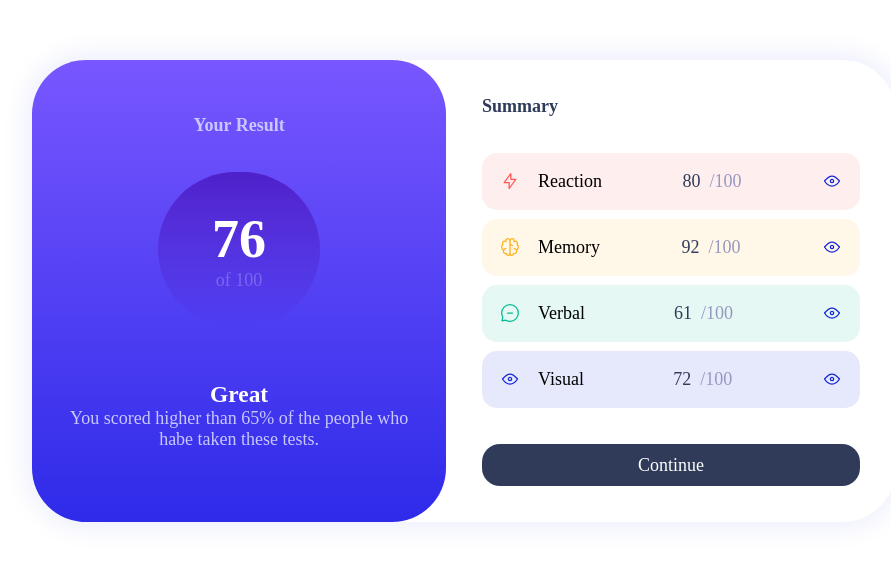
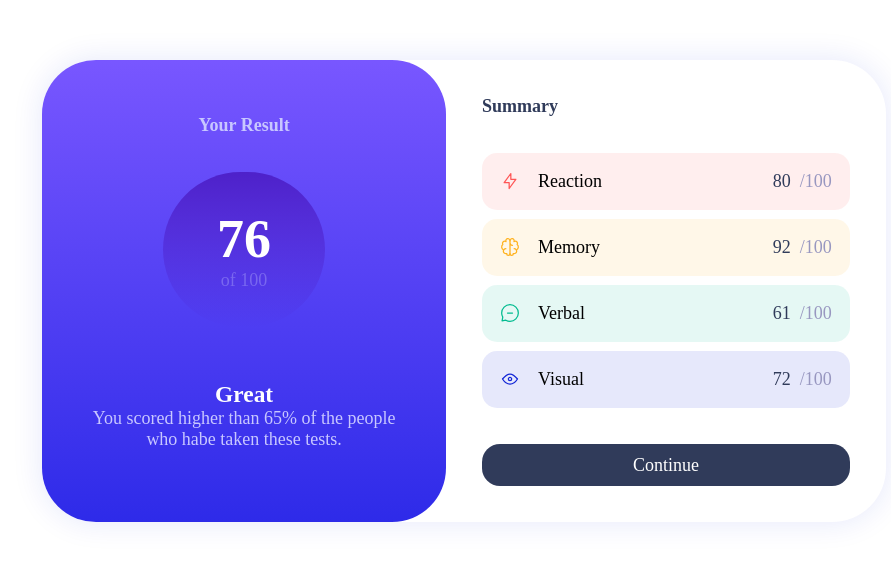
Before and after one commit to Matysek9/summarytablereact, a React (Vite) app: page / in a window 1280 px wide. Shown: the part 109-670 px from the top of the page, without its empty margins (176-1067 px from the left). Built offline with nearby package versions, Linux system fonts and the light colour scheme.

Commit message:
not working svg

```diff
--- a/src/components/ResultBar.jsx
+++ b/src/components/ResultBar.jsx
@@ -1,5 +1,4 @@
 import "./ResultBar.css";
-import  MySvg from "../assets/icon-visual.svg";
 
 function ResultBar(props) {
   return (
@@ -12,7 +11,7 @@ function ResultBar(props) {
         <p>{props.score}</p>
         <p>/100</p>
       </div>
-      <img src={MySvg} alt="" />
+
 
     </div>
   );
```
